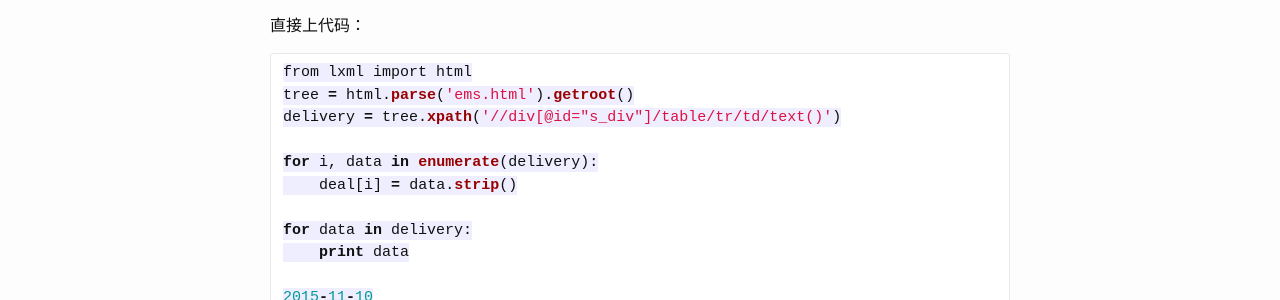
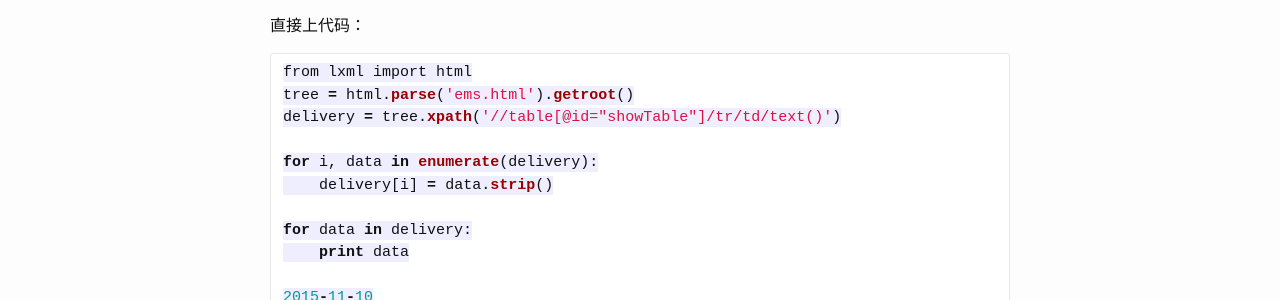
Before and after one commit to fanshaohua-fan/fanshaohua-fan.github.io, a Jekyll site: the page built from _posts/2015-11-12-python-html-scraping.md, in a window 1280 px wide. Shown: the part 861-1161 px from the top of the page. Built offline with Jekyll 4.4.1, drawn with Linux system fonts in a browser that asks for light colours; Markdown is read by kramdown in place of the engine named in the settings.

Commit message:
Published with https://stackedit.io/

````diff
--- a/_posts/2015-11-12-python-html-scraping.md
+++ b/_posts/2015-11-12-python-html-scraping.md
@@ -26,10 +26,10 @@ lxml.html的样例有使用XPath，所以决定先通过lxml.html试试，能否
 ```python
 from lxml import html
 tree = html.parse('ems.html').getroot()
-delivery = tree.xpath('//div[@id="s_div"]/table/tr/td/text()')
+delivery = tree.xpath('//table[@id="showTable"]/tr/td/text()')
 
 for i, data in enumerate(delivery):
-    deal[i] = data.strip()
+    delivery[i] = data.strip()
 
 for data in delivery:
     print data
````
